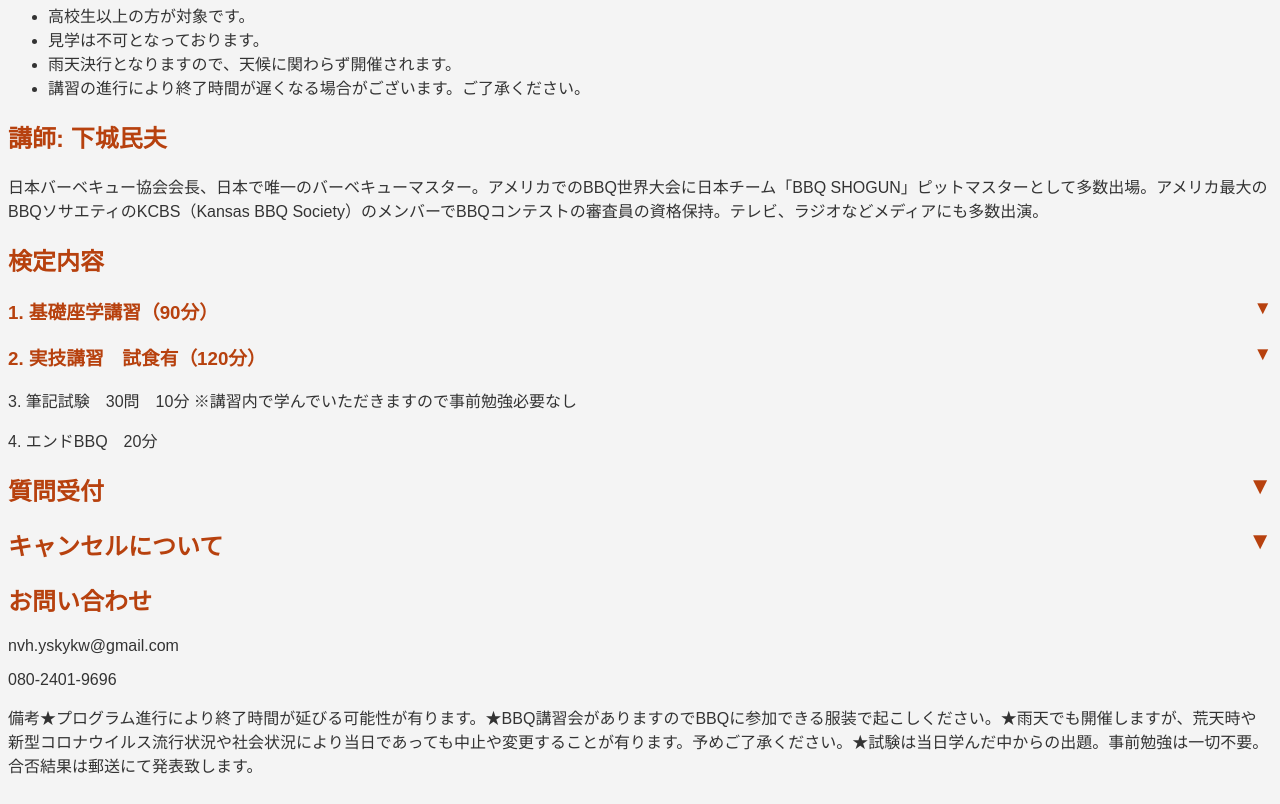
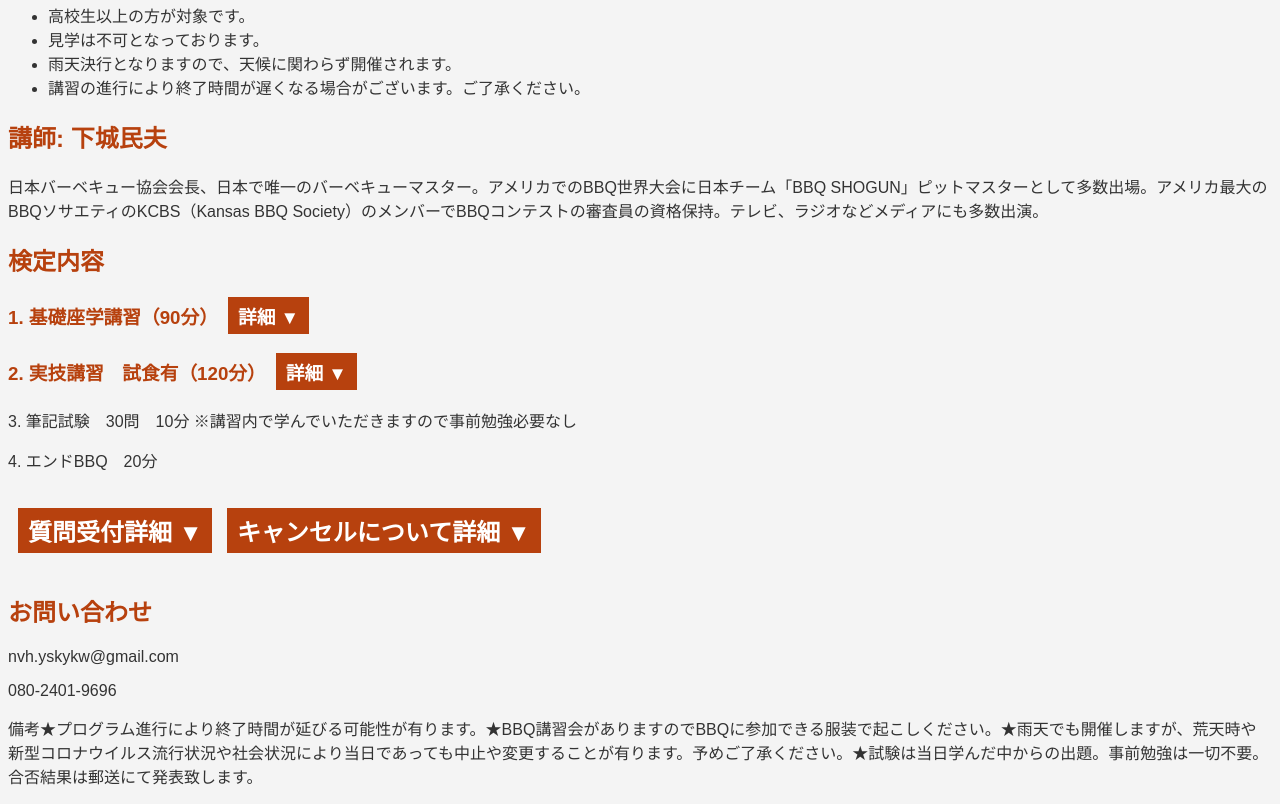
Before and after one commit to nikunoiseya/www., a plain HTML site: page index.html in a window 1280 px wide. Shown: the part 974-1778 px from the top of the page. Drawn offline with Linux system fonts and the light colour scheme.

Commit message:
Update index.html
iseya6

```diff
--- a/index.html
+++ b/index.html
@@ -15,25 +15,25 @@
             display: none;
             margin-left: 20px;
         }
-        .toggle:after {
-            content: "▼";
-            float: right;
-        }
-        .toggle.open:after {
-            content: "▲";
-            float: right;
+        .toggle {
+            display: inline-block;
+            color: white;
+            background-color: #b7410e;
+            padding: 5px 10px;
+            margin-left: 10px;
+            cursor: pointer;
         }
     </style>
     <script>
         function toggleContent(id) {
             var content = document.getElementById(id);
-            var header = document.getElementById(id + '-header');
+            var button = document.getElementById(id + '-button');
             if (content.style.display === 'none') {
                 content.style.display = 'block';
-                header.classList.add('open');
+                button.textContent = '詳細 ▲';
             } else {
                 content.style.display = 'none';
-                header.classList.remove('open');
+                button.textContent = '詳細 ▼';
             }
         }
     </script>
@@ -72,7 +72,7 @@
     <h2>講師: 下城民夫</h2>
     <p>日本バーベキュー協会会長、日本で唯一のバーベキューマスター。アメリカでのBBQ世界大会に日本チーム「BBQ SHOGUN」ピットマスターとして多数出場。アメリカ最大のBBQソサエティのKCBS（Kansas BBQ Society）のメンバーでBBQコンテストの審査員の資格保持。テレビ、ラジオなどメディアにも多数出演。</p>
     <h2>検定内容</h2>
-    <h3 id="content1-header" class="toggle" onclick="toggleContent('content1')">1. 基礎座学講習（90分）</h3>
+    <h3>1. 基礎座学講習（90分）<span id="content1-button" class="toggle" onclick="toggleContent('content1')">詳細 ▼</span></h3>
     <div id="content1" class="content">
         <ul>
             <li>BBQの文化、歴史</li>
@@ -84,7 +84,7 @@
             <li>「野外焼き肉」と「BBQ」は違う</li>
         </ul>
     </div>
-    <h3 id="content2-header" class="toggle" onclick="toggleContent('content2')">2. 実技講習　試食有（120分）</h3>
+    <h3>2. 実技講習　試食有（120分）<span id="content2-button" class="toggle" onclick="toggleContent('content2')">詳細 ▼</span></h3>
     <div id="content2" class="content">
         <ul>
             <li>スマートな炭の起し方</li>
@@ -103,16 +103,16 @@
     </div>
     <p>3. 筆記試験　30問　10分 ※講習内で学んでいただきますので事前勉強必要なし</p>
     <p>4. エンドBBQ　20分</p>
-    <h2 id="content3-header" class="toggle" onclick="toggleContent('content3')">質問受付</h2>
+    <h2 id="content3-button" class="toggle" onclick="toggleContent('content3')">質問受付<span>詳細 ▼</span></h2>
     <div id="content3" class="content">
         <p>合否結果は郵送でお届けします。</p>
         <p>合格者対象に希望者は「日本バーベキュー協会BBQインストラクター」に認定します。</p>
         <p>BBQ検定に合格された方限定で、日本バーベキュー協会　認定BBQインストラクター登録が可能になります。</p>
-        <p>初級 BBQ インストラクタ ー 登録費 別途 3300 円（ 税込み・ 初回年会費免除）</p>
+        <p>初級BBQ インストラクタ ー 登録費 別途 3300 円（ 税込み・ 初回年会費免除）</p>
         <p>※初年度年会費検定試験合格後インストラクターご登録いただいた方には、BBQ検定に合格したことが認定され、 「BBQインストラクター」であることを証明する認定証とIDカードが日本バーベキュー協会より発行されます（一ヶ月後）</p>
         <p>※公認「BBQインストラクター」は、中級BBQインストラクターの受検資格、日本バーベキュー協会開催イベント優先参加、認定バッジやインストラクターグッズなど日本バーベキュー協会限定グッズの購入も可能になります。</p>
     </div>
-    <h2 id="content4-header" class="toggle" onclick="toggleContent('content4')">キャンセルについて</h2>
+    <h2 id="content4-button" class="toggle" onclick="toggleContent('content4')">キャンセルについて<span>詳細 ▼</span></h2>
     <div id="content4" class="content">
         <ul>
             <li>開催日の7日前より30%</li>
```
